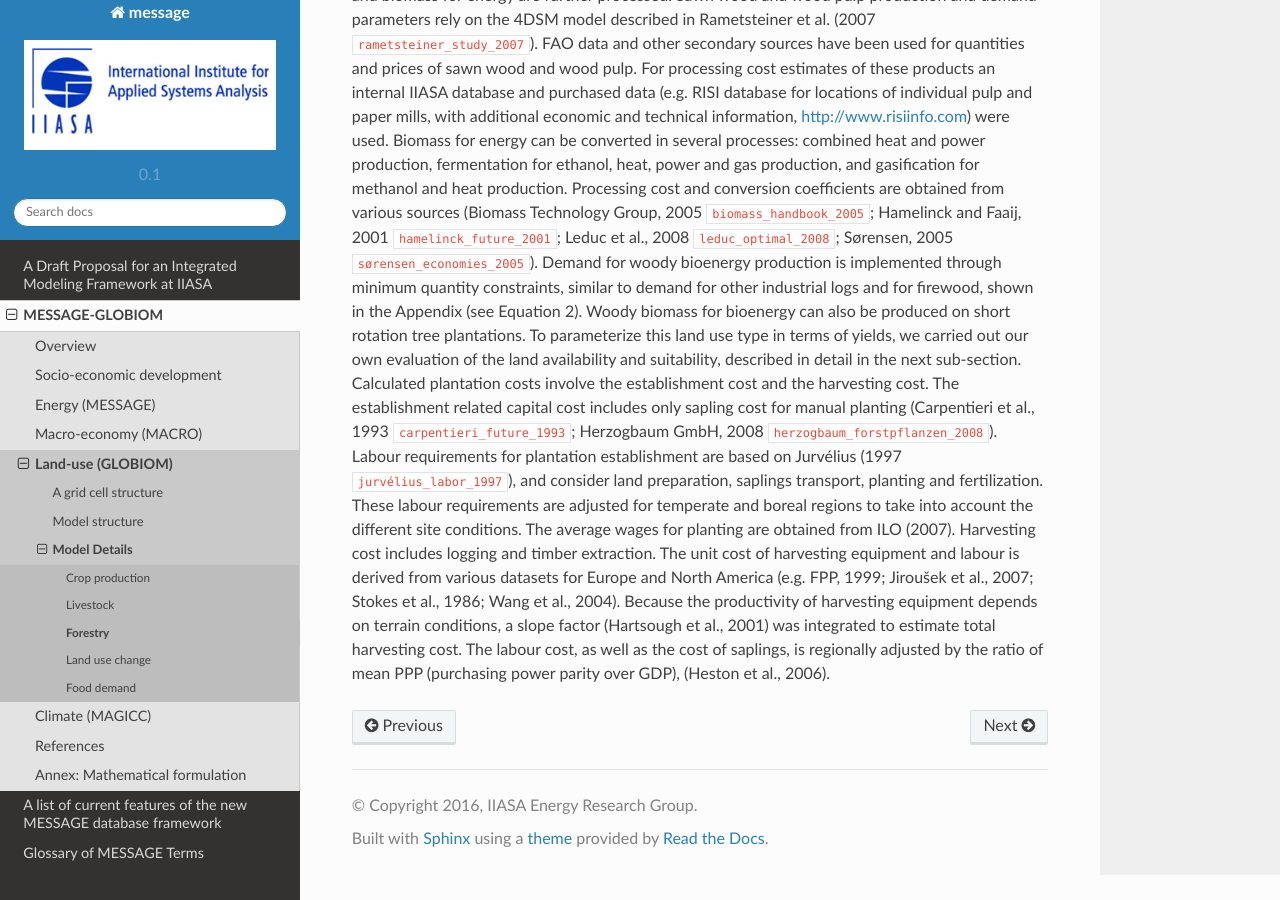
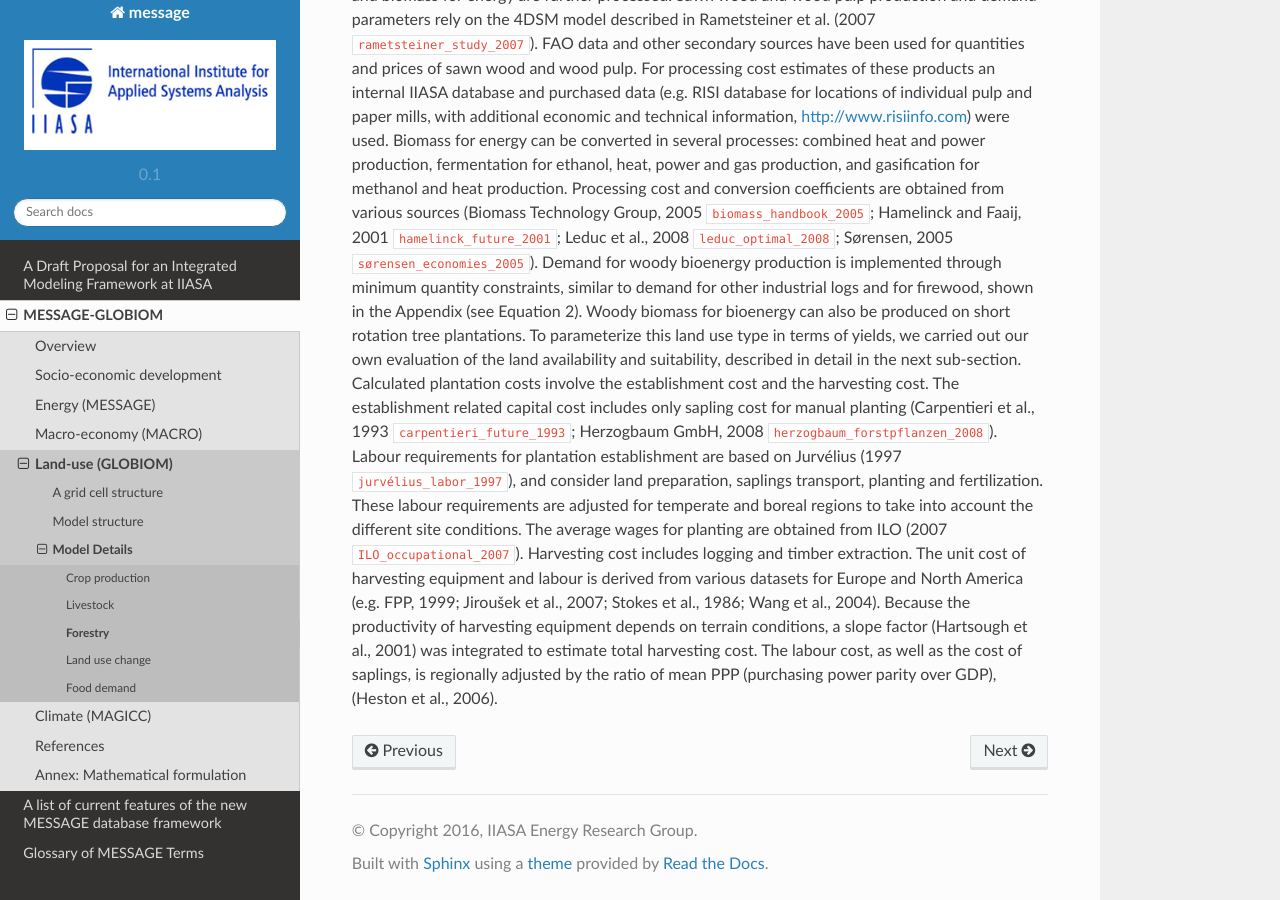
Before and after one commit to iiasa/message_doc, a Sphinx documentation site: the page built from source/message_globiom/land_use/forest.rst, in a window 1280 px wide and 900 px high, scrolled down 660 px. Built offline with Sphinx 7.4.7 and the Read the Docs theme 2.0.0, drawn with Linux system fonts in a browser that asks for light colours; pages that are not in the unit, such as notebooks, are missing from menus; cross-references to code outside the pages are shown as plain code.

Commit message:
added citation

```diff
--- a/source/message_globiom/land_use/forest.rst
+++ b/source/message_globiom/land_use/forest.rst
@@ -6,5 +6,5 @@
 
 Primary forest production from traditional managed forests is characterized also at the level of SimUs. The most important parameters for the model are mean annual increment, maximum share of saw logs in the mean annual increment, and harvesting cost. These parameters are shared with the G4M model – a successor of the model described by Kindermann et al. (2006 :cite:`kindermann_predicting_2006`). More specifically, mean annual increment for the current management, is obtained by downscaling biomass stock data from the Global Forest Resources Assessment (FAO, 2006 :cite:`FAO_global_2006`) from the country level to a 0.5° × 0.5° grid using the method described in Kindermann et al. (2008 :cite:`kindermann_global_forest_2008`). The downscaled biomass stock data is subsequently used to parameterize increment curves. Finally, the saw logs share is estimated by the tree size, which in turn depends on yield and rotation time. Harvesting costs are adjusted for slope and tree size as well.
 Five primary forest products are defined: saw logs, pulp logs, other industrial logs, traditional fuel wood, and biomass for energy. Saw logs, pulp logs and biomass for energy are further processed. Sawn wood and wood pulp production and demand parameters rely on the 4DSM model described in Rametsteiner et al. (2007 :cite:`rametsteiner_study_2007`). FAO data and other secondary sources have been used for quantities and prices of sawn wood and wood pulp. For processing cost estimates of these products an internal IIASA database and purchased data (e.g. RISI database for locations of individual pulp and paper mills, with additional economic and technical information, http://www.risiinfo.com) were used. Biomass for energy can be converted in several processes: combined heat and power production, fermentation for ethanol, heat, power and gas production, and gasification for methanol and heat production. Processing cost and conversion coefficients are obtained from various sources (Biomass Technology Group, 2005 :cite:`biomass_handbook_2005`; Hamelinck and Faaij, 2001 :cite:`hamelinck_future_2001`; Leduc et al., 2008 :cite:`leduc_optimal_2008`; Sørensen, 2005 :cite:`sørensen_economies_2005`). Demand for woody bioenergy production is implemented through minimum quantity constraints, similar to demand for other industrial logs and for firewood, shown in the Appendix (see Equation 2).
-Woody biomass for bioenergy can also be produced on short rotation tree plantations. To parameterize this land use type in terms of yields, we carried out our own evaluation of the land availability and suitability, described in detail in the next sub-section. Calculated plantation costs involve the establishment cost and the harvesting cost. The establishment related capital cost includes only sapling cost for manual planting (Carpentieri et al., 1993 :cite:`carpentieri_future_1993`; Herzogbaum GmbH, 2008 :cite:`herzogbaum_forstpflanzen_2008`). Labour requirements for plantation establishment are based on Jurvélius (1997 :cite:`jurvélius_labor_1997`), and consider land preparation, saplings transport, planting and fertilization. These labour requirements are adjusted for temperate and boreal regions to take into account the different site conditions. The average wages for planting are obtained from ILO (2007).
+Woody biomass for bioenergy can also be produced on short rotation tree plantations. To parameterize this land use type in terms of yields, we carried out our own evaluation of the land availability and suitability, described in detail in the next sub-section. Calculated plantation costs involve the establishment cost and the harvesting cost. The establishment related capital cost includes only sapling cost for manual planting (Carpentieri et al., 1993 :cite:`carpentieri_future_1993`; Herzogbaum GmbH, 2008 :cite:`herzogbaum_forstpflanzen_2008`). Labour requirements for plantation establishment are based on Jurvélius (1997 :cite:`jurvélius_labor_1997`), and consider land preparation, saplings transport, planting and fertilization. These labour requirements are adjusted for temperate and boreal regions to take into account the different site conditions. The average wages for planting are obtained from ILO (2007 :cite:`ILO_occupational_2007`).
 Harvesting cost includes logging and timber extraction. The unit cost of harvesting equipment and labour is derived from various datasets for Europe and North America (e.g. FPP, 1999; Jiroušek et al., 2007; Stokes et al., 1986; Wang et al., 2004). Because the productivity of harvesting equipment depends on terrain conditions, a slope factor (Hartsough et al., 2001) was integrated to estimate total harvesting cost. The labour cost, as well as the cost of saplings, is regionally adjusted by the ratio of mean PPP (purchasing power parity over GDP), (Heston et al., 2006).
```
